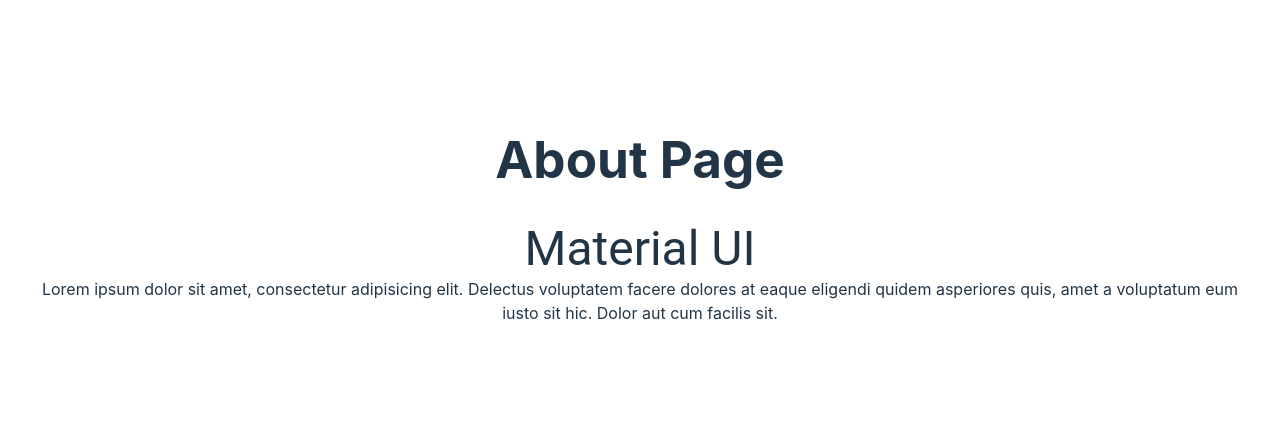
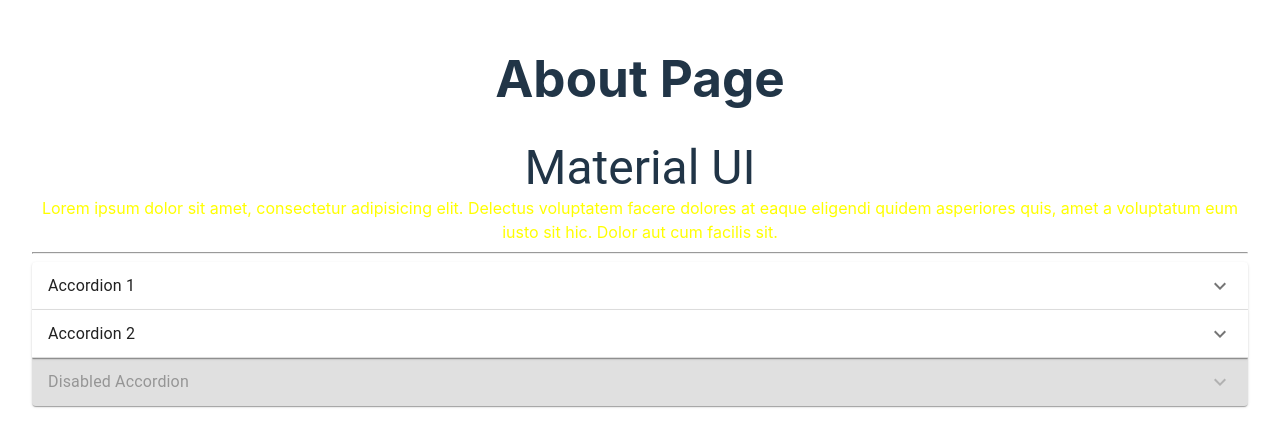
Before and after one commit to phyoko72/react-test-app, a React (Vite) app: page / in a window 1280 px wide. Shown: the part 189-636 px from the top of the page. Built offline with nearby package versions, Linux system fonts and the light colour scheme.

Commit message:
Installed material-icon and modified some text

```diff
--- a/components/about.jsx
+++ b/components/about.jsx
@@ -1,4 +1,8 @@
 import {Typography} from "@mui/material"
+import Accordion from "@mui/material/Accordion"
+import AccordionSummary from "@mui/material/AccordionSummary"
+import AccordionDetails from "@mui/material/AccordionDetails"
+import ExpandMoreIcon from "@mui/icons-material/ExpandMore"
 
 const About = () => {
     return (
@@ -7,12 +11,57 @@ const About = () => {
             <Typography variant="h3" component="h1">
                 Material UI
             </Typography>
-            <Typography variant="p">
+            <Typography variant="p" color={"yellow"}>
                 Lorem ipsum dolor sit amet, consectetur adipisicing elit.
                 Delectus voluptatem facere dolores at eaque eligendi quidem
                 asperiores quis, amet a voluptatum eum iusto sit hic. Dolor aut
                 cum facilis sit.
             </Typography>
+            <hr />
+
+            <div>
+                <Accordion>
+                    <AccordionSummary
+                        expandIcon={<ExpandMoreIcon />}
+                        aria-controls="panel1a-content"
+                        id="panel1a-header"
+                    >
+                        <Typography>Accordion 1</Typography>
+                    </AccordionSummary>
+                    <AccordionDetails>
+                        <Typography>
+                            Lorem ipsum dolor sit amet, consectetur adipiscing
+                            elit. Suspendisse malesuada lacus ex, sit amet
+                            blandit leo lobortis eget.
+                        </Typography>
+                    </AccordionDetails>
+                </Accordion>
+                <Accordion>
+                    <AccordionSummary
+                        expandIcon={<ExpandMoreIcon />}
+                        aria-controls="panel2a-content"
+                        id="panel2a-header"
+                    >
+                        <Typography>Accordion 2</Typography>
+                    </AccordionSummary>
+                    <AccordionDetails>
+                        <Typography>
+                            Lorem ipsum dolor sit amet, consectetur adipiscing
+                            elit. Suspendisse malesuada lacus ex, sit amet
+                            blandit leo lobortis eget.
+                        </Typography>
+                    </AccordionDetails>
+                </Accordion>
+                <Accordion disabled>
+                    <AccordionSummary
+                        expandIcon={<ExpandMoreIcon />}
+                        aria-controls="panel3a-content"
+                        id="panel3a-header"
+                    >
+                        <Typography>Disabled Accordion</Typography>
+                    </AccordionSummary>
+                </Accordion>
+            </div>
         </>
     )
 }
--- a/package.json
+++ b/package.json
@@ -11,6 +11,7 @@
   "dependencies": {
     "@emotion/react": "^11.10.6",
     "@emotion/styled": "^11.10.6",
+    "@mui/icons-material": "^5.11.11",
     "@mui/material": "^5.11.12",
     "react": "^18.2.0",
     "react-dom": "^18.2.0",
```
Also changed, not shown: 1 other file (tests, documents, lock files or other folders).
